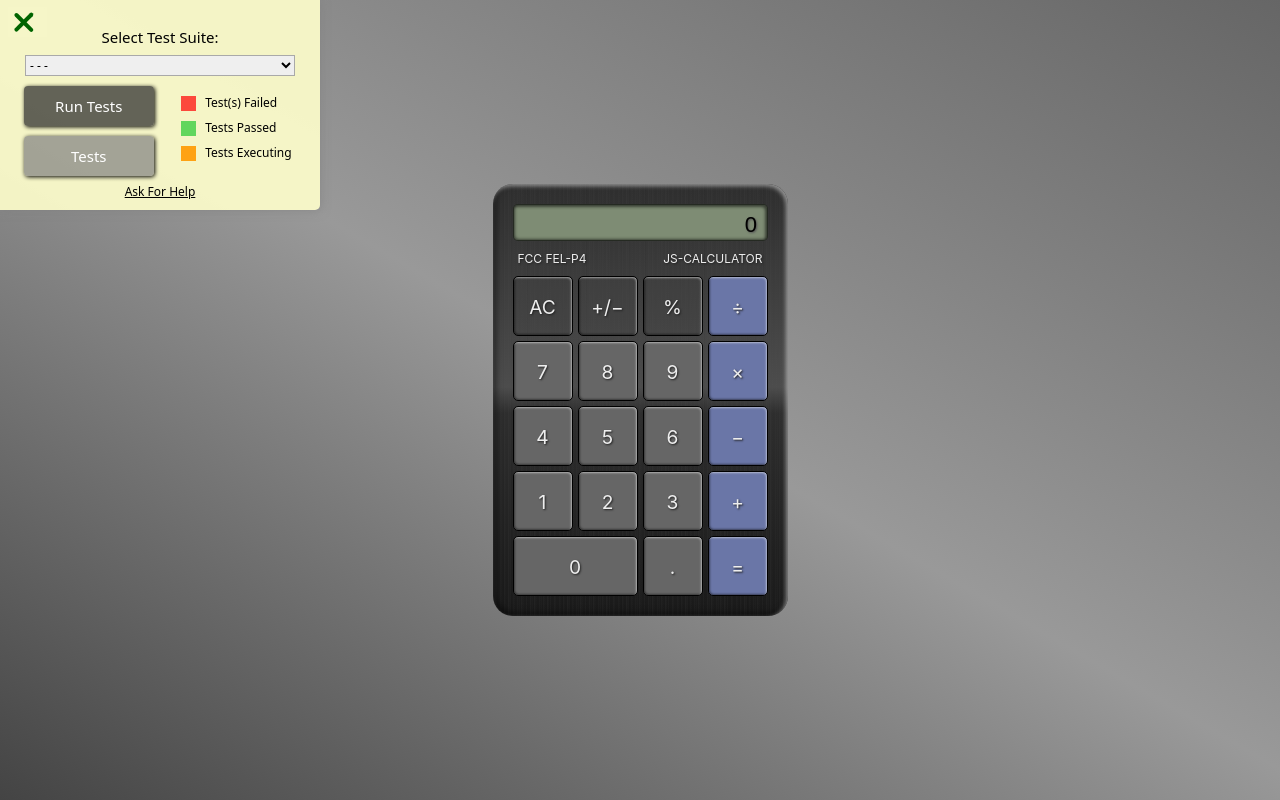
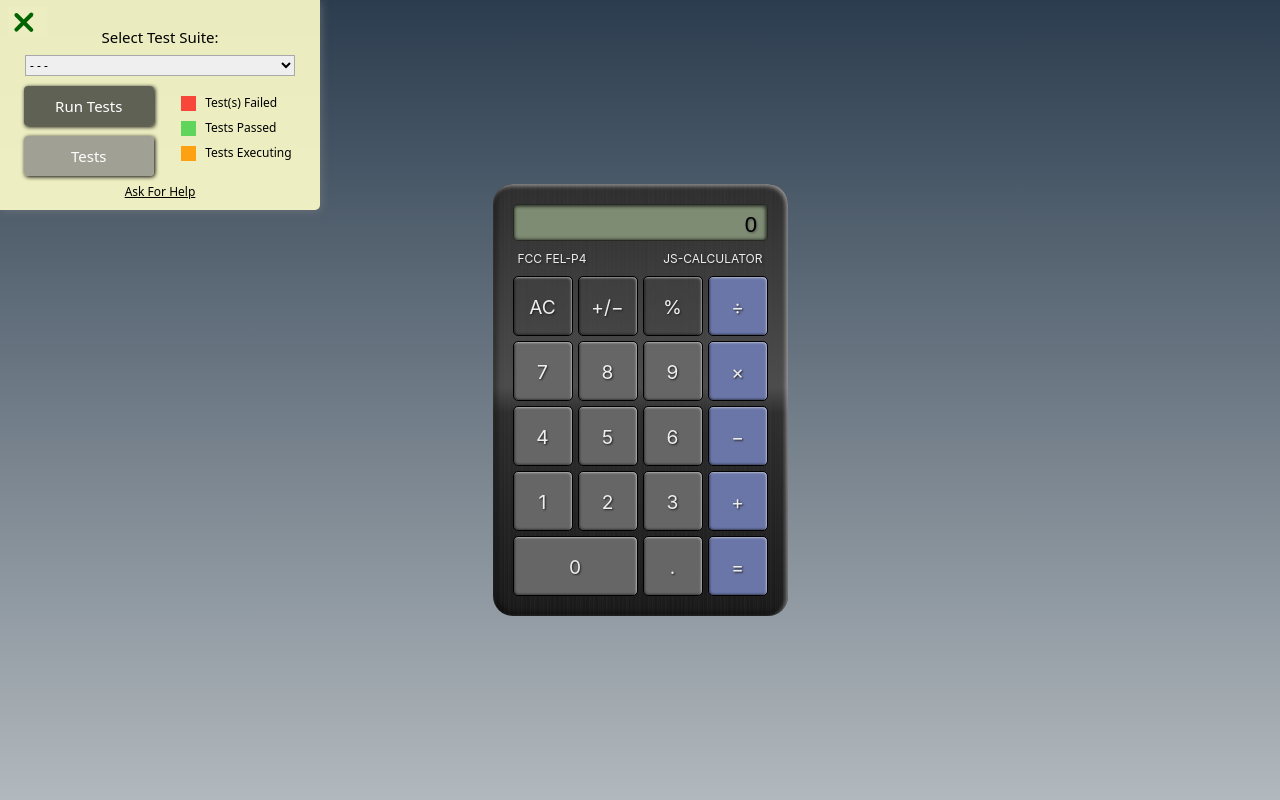
Before and after one commit to brimarq/fcc-js-calculator, a React (Create React App) app: page / in a window 1280 px wide. Built offline with nearby package versions, Linux system fonts and the light colour scheme; a web font is replaced by a local one.

Commit message:
update background gradient

```diff
--- a/src/index.css
+++ b/src/index.css
@@ -32,6 +32,6 @@ body {
     sans-serif;
   -webkit-font-smoothing: antialiased;
   -moz-osx-font-smoothing: grayscale;
-  background: #404040;
-  background: linear-gradient(30deg, #444 0%, #999 50%, #666 100%);
+  background: hsl(204, 8%, 76%);
+  background: linear-gradient(hsl(211, 29%, 24%), hsl(204, 8%, 72%));
 }
```
